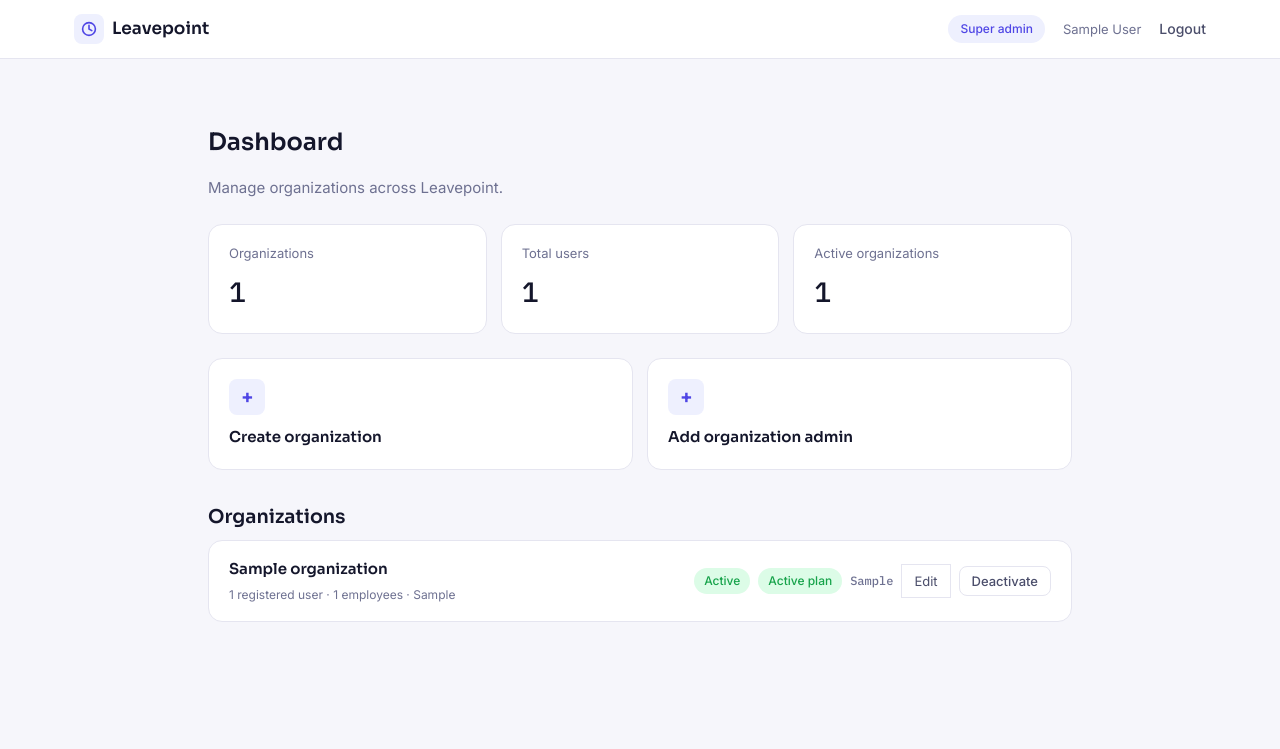
After one commit to Nikhita-Ramakanth/leave-management-portal, a Flask app: page /super-admin in a window 1280 px wide. The commit adds this page. Shown: the top 749 px of the page. Run offline with Flask 3, Linux system fonts and the light colour scheme; a user stored in the database is signed in; tables that the repository leaves empty hold one stand-in row (values such as "Sample post").

Commit message:
Add Super Admin dashboard, organization management, and UI redesign

```diff
--- a/app.py
+++ b/app.py
@@ -18,6 +18,15 @@ class Organization(db.Model):
     name = db.Column(db.String(150), nullable=False)
     is_active = db.Column(db.Boolean, nullable=False, default=True)
     created_at = db.Column(db.DateTime, default=datetime.utcnow)
+    industry = db.Column(db.String(100), nullable=True)
+    contact_email = db.Column(db.String(120), nullable=True)
+    contact_phone = db.Column(db.String(20), nullable=True)
+    address = db.Column(db.String(255), nullable=True)
+    website = db.Column(db.String(255), nullable=True)
+    employee_count = db.Column(db.Integer, nullable=True)
+    subscription_type = db.Column(db.String(20), nullable=True)
+    subscription_status = db.Column(db.String(20), nullable=True)
+    subscription_start_date = db.Column(db.Date, nullable=True)
 
 
 class Holiday(db.Model):
@@ -96,6 +105,8 @@ def create_app(test_config=None):
 
     @app.route("/")
     def home():
+        if current_user.is_authenticated and current_user.is_super_admin:
+            return redirect("/super-admin")
         return render_template("index.html")
 
     @app.route("/apply", methods=["GET", "POST"])
@@ -203,6 +214,8 @@ def create_app(test_config=None):
             user = User.query.filter_by(email=request.form["email"]).first()
             if user and check_password_hash(user.password_hash, request.form["password"]):
                 login_user(user)
+                if user.is_super_admin:
+                    return redirect("/super-admin")
                 return redirect("/")
             return "Invalid email or password"
         return render_template("login.html")
@@ -305,6 +318,84 @@ def create_app(test_config=None):
         db.session.commit()
         return redirect("/users")
 
+    @app.route("/super-admin")
+    @login_required
+    def super_admin_dashboard():
+        if not current_user.is_super_admin:
+            return "Access denied - Super Admins only", 403
+        organizations = Organization.query.order_by(Organization.created_at.desc()).all()
+        total_orgs = len(organizations)
+        total_users = User.query.filter(User.organization_id.isnot(None)).count()
+        active_orgs = Organization.query.filter_by(is_active=True).count()
+        return render_template(
+            "super_admin_dashboard.html",
+            organizations=organizations,
+            total_orgs=total_orgs,
+            total_users=total_users,
+            active_orgs=active_orgs
+        )
+
+    @app.route("/super-admin/admins/new", methods=["GET", "POST"])
+    @login_required
+    def create_org_admin():
+        if not current_user.is_super_admin:
+            return "Access denied - Super Admins only", 403
+        if request.method == "POST":
+            if request.form["password"] != request.form["confirm_password"]:
+                return "Passwords do not match", 400
+            if len(request.form["password"]) < 8:
+                return "Password must be at least 8 characters", 400
+            if User.query.filter_by(email=request.form["email"]).first():
+                return "An account with this email already exists", 400
+
+            hashed_password = generate_password_hash(request.form["password"])
+            new_admin = User(
+                name=request.form["name"],
+                email=request.form["email"],
+                password_hash=hashed_password,
+                role="Admin",
+                organization_id=int(request.form["organization_id"])
+            )
+            db.session.add(new_admin)
+            db.session.commit()
+            return redirect("/super-admin")
+        organizations = Organization.query.filter_by(is_active=True).order_by(Organization.name).all()
+        return render_template("create_org_admin.html", organizations=organizations)
+
+    @app.route("/super-admin/organizations/<int:org_id>/toggle-active", methods=["POST"])
+    @login_required
+    def toggle_organization_active(org_id):
+        if not current_user.is_super_admin:
+            return "Access denied - Super Admins only", 403
+        org = db.session.get(Organization, org_id)
+        if org is None:
+            return "Organization not found", 404
+        org.is_active = not org.is_active
+        db.session.commit()
+        return redirect("/super-admin")
+
+    @app.route("/super-admin/organizations/<int:org_id>/edit", methods=["GET", "POST"])
+    @login_required
+    def edit_organization(org_id):
+        if not current_user.is_super_admin:
+            return "Access denied - Super Admins only", 403
+        org = db.session.get(Organization, org_id)
+        if org is None:
+            return "Organization not found", 404
+        if request.method == "POST":
+            org.name = request.form["name"]
+            org.industry = request.form.get("industry") or None
+            org.contact_email = request.form.get("contact_email") or None
+            org.contact_phone = request.form.get("contact_phone") or None
+            org.address = request.form.get("address") or None
+            org.website = request.form.get("website") or None
+            org.employee_count = int(request.form["employee_count"]) if request.form.get("employee_count") else None
+            org.subscription_type = request.form.get("subscription_type") or None
+            org.subscription_status = request.form.get("subscription_status") or None
+            db.session.commit()
+            return redirect("/super-admin")
+        return render_template("edit_organization.html", org=org)
+
     @app.cli.command("create-admin")
     def create_admin():
         import getpass
@@ -341,6 +432,28 @@ def create_app(test_config=None):
         db.session.commit()
         print(f"{user.name} ({user.email}) promoted to Super Admin.")
 
+    @app.route("/super-admin/organizations/new", methods=["GET", "POST"])
+    @login_required
+    def create_organization():
+        if not current_user.is_super_admin:
+            return "Access denied - Super Admins only", 403
+        if request.method == "POST":
+            new_org = Organization(
+                name=request.form["name"],
+                industry=request.form.get("industry") or None,
+                contact_email=request.form.get("contact_email") or None,
+                contact_phone=request.form.get("contact_phone") or None,
+                address=request.form.get("address") or None,
+                website=request.form.get("website") or None,
+                employee_count=int(request.form["employee_count"]) if request.form.get("employee_count") else None,
+                subscription_type=request.form.get("subscription_type") or None,
+                subscription_status=request.form.get("subscription_status") or None
+            )
+            db.session.add(new_org)
+            db.session.commit()
+            return redirect("/super-admin")
+        return render_template("create_organization.html")
+
     return app
 
 
--- a/static/style.css
+++ b/static/style.css
@@ -1,20 +1,20 @@
 :root {
-  --ink: #151A33;
-  --ink-soft: #4A4E63;
-  --muted: #6B6F85;
-  --bg: #F5F6FA;
+  --ink: #14162B;
+  --ink-soft: #4B4E6B;
+  --muted: #6E7191;
+  --bg: #F6F6FB;
   --surface: #FFFFFF;
-  --border: #E4E6ED;
-  --border-soft: #EEF0F4;
-  --accent: #2A4FCC;
-  --accent-hover: #1F3DA6;
-  --accent-soft: #EEF2FC;
-  --success: #639922;
-  --success-bg: #EAF3DE;
-  --warning: #BA7517;
-  --warning-bg: #FAEEDA;
-  --danger: #E24B4A;
-  --danger-bg: #FCEBEB;
+  --border: #E5E5F0;
+  --border-soft: #EFEFF7;
+  --accent: #4F46E5;
+  --accent-hover: #4338CA;
+  --accent-soft: #EEF0FE;
+  --success: #16A34A;
+  --success-bg: #DCFCE7;
+  --warning: #D97706;
+  --warning-bg: #FEF3C7;
+  --danger: #DC2626;
+  --danger-bg: #FEE2E2;
   --radius: 8px;
   --radius-lg: 14px;
 }
@@ -31,14 +31,15 @@ body {
 }
 
 h1, h2, h3 {
-  font-family: 'Space Grotesk', sans-serif;
-  font-weight: 500;
+  font-family: 'Sora', sans-serif;
+  font-weight: 600;
   color: var(--ink);
   margin: 0 0 8px;
 }
 
 h1 { font-size: 24px; }
 h2 { font-size: 19px; }
+h3 { font-size: 16px; }
 
 a {
   color: var(--accent);
@@ -48,6 +49,12 @@ a:hover { text-decoration: underline; }
 
 .page {
   max-width: 960px;
+  margin: 0 auto;
+  padding: 32px 24px 64px;
+}
+
+.page-wide {
+  max-width: 1180px;
   margin: 0 auto;
   padding: 32px 24px 64px;
 }
@@ -66,7 +73,7 @@ a:hover { text-decoration: underline; }
   border-bottom: 1px solid var(--border);
 }
 .topbar-inner {
-  max-width: 960px;
+  max-width: 1180px;
   margin: 0 auto;
   padding: 14px 24px;
   display: flex;
@@ -77,7 +84,7 @@ a:hover { text-decoration: underline; }
   display: flex;
   align-items: center;
   gap: 8px;
-  font-family: 'Space Grotesk', sans-serif;
+  font-family: 'Sora', sans-serif;
   font-weight: 600;
   font-size: 17px;
   color: var(--ink);
@@ -98,6 +105,7 @@ a:hover { text-decoration: underline; }
 .nav-links a:not(.btn) { color: var(--ink-soft); font-weight: 500; }
 .nav-links a.btn { color: #fff; }
 .nav-links a:hover { color: var(--accent); text-decoration: none; }
+.nav-links a.nav-active { color: var(--accent); }
 .nav-spacer { flex: 1; }
 .balance-pill {
   font-family: 'IBM Plex Mono', monospace;
@@ -106,6 +114,16 @@ a:hover { text-decoration: underline; }
   color: var(--accent);
   border-radius: 20px;
   padding: 4px 12px;
+}
+.super-admin-pill {
+  display: inline-flex;
+  align-items: center;
+  font-size: 12px;
+  font-weight: 500;
+  color: var(--accent);
+  background: var(--accent-soft);
+  padding: 4px 12px;
+  border-radius: 20px;
 }
 
 /* Forms */
@@ -131,6 +149,12 @@ input:focus, select:focus, textarea:focus {
   outline: none;
   border-color: var(--accent);
 }
+.field-hint {
+  font-size: 12px;
+  color: var(--muted);
+  margin-top: -12px;
+  margin-bottom: 16px;
+}
 
 button, .btn {
   display: inline-block;
@@ -152,7 +176,8 @@ button:hover, .btn:hover { background: var(--accent-hover); }
 }
 .btn-ghost:hover { background: var(--bg); }
 .btn-danger { background: var(--danger); }
-.btn-danger:hover { background: #C23D3C; }
+.btn-danger:hover { background: #B91C1C; }
+.btn-sm { padding: 6px 12px; font-size: 13px; }
 
 /* Tables */
 table {
@@ -178,7 +203,7 @@ td {
 }
 td.mono { font-family: 'IBM Plex Mono', monospace; font-size: 13px; color: var(--ink-soft); }
 
-/* Status badges */
+/* Status badges — leave request workflow */
 .badge {
   display: inline-block;
   font-size: 12px;
@@ -191,5 +216,116 @@ td.mono { font-family: 'IBM Plex Mono', monospace; font-size: 13px; color: var(-
 .badge-approved { background: var(--success-bg); color: var(--success); }
 .badge-rejected { background: var(--danger-bg); color: var(--danger); }
 
+/* Status badges — organization is_active */
+.badge-org-active { background: var(--success-bg); color: var(--success); }
+.badge-org-inactive { background: var(--danger-bg); color: var(--danger); }
+
+/* Status badges — subscription_status */
+.badge-sub-trial { background: var(--warning-bg); color: var(--warning); }
+.badge-sub-active { background: var(--success-bg); color: var(--success); }
+.badge-sub-pastdue { background: var(--warning-bg); color: var(--warning); }
+.badge-sub-cancelled { background: var(--danger-bg); color: var(--danger); }
+
 .muted { color: var(--muted); font-size: 13px; }
 .subtitle { color: var(--muted); margin-bottom: 24px; }
+
+/* Tile grid system — Super Admin dashboard */
+.tile-grid {
+  display: grid;
+  grid-template-columns: repeat(auto-fit, minmax(160px, 1fr));
+  gap: 14px;
+  margin-bottom: 24px;
+}
+
+.stat-tile {
+  background: var(--surface);
+  border: 1px solid var(--border);
+  border-radius: var(--radius-lg);
+  padding: 18px 20px;
+}
+.stat-tile .stat-label {
+  font-size: 13px;
+  color: var(--muted);
+  margin-bottom: 6px;
+}
+.stat-tile .stat-value {
+  font-family: 'IBM Plex Mono', monospace;
+  font-size: 28px;
+  font-weight: 500;
+  color: var(--ink);
+}
+
+.action-tile-grid {
+  display: grid;
+  grid-template-columns: repeat(auto-fit, minmax(200px, 1fr));
+  gap: 14px;
+  margin-bottom: 32px;
+}
+.action-tile {
+  display: flex;
+  flex-direction: column;
+  align-items: flex-start;
+  gap: 10px;
+  background: var(--surface);
+  border: 1px solid var(--border);
+  border-radius: var(--radius-lg);
+  padding: 20px;
+  text-align: left;
+  cursor: pointer;
+  transition: border-color 0.15s ease;
+}
+.action-tile:hover {
+  border-color: var(--accent);
+  text-decoration: none;
+}
+.action-tile .action-icon {
+  width: 36px; height: 36px;
+  border-radius: 8px;
+  background: var(--accent-soft);
+  color: var(--accent);
+  display: flex; align-items: center; justify-content: center;
+  font-size: 18px;
+  font-weight: 600;
+}
+.action-tile .action-label {
+  font-family: 'Sora', sans-serif;
+  font-weight: 600;
+  font-size: 15px;
+  color: var(--ink);
+}
+
+.org-list {
+  display: flex;
+  flex-direction: column;
+  gap: 10px;
+}
+.org-tile {
+  display: flex;
+  justify-content: space-between;
+  align-items: center;
+  background: var(--surface);
+  border: 1px solid var(--border);
+  border-radius: var(--radius-lg);
+  padding: 16px 20px;
+}
+.org-tile .org-name {
+  font-family: 'Sora', sans-serif;
+  font-weight: 600;
+  font-size: 15px;
+  color: var(--ink);
+  margin-bottom: 4px;
+}
+.org-tile .org-meta {
+  font-size: 12px;
+  color: var(--muted);
+}
+.org-tile .org-badges {
+  display: flex;
+  align-items: center;
+  gap: 8px;
+}
+.org-tile .org-sub-type {
+  font-size: 12px;
+  color: var(--muted);
+  font-family: 'IBM Plex Mono', monospace;
+}
--- a/templates/base.html
+++ b/templates/base.html
@@ -3,7 +3,7 @@
 <head>
     <title>{% block title %}Leavepoint{% endblock %}</title>
     <link rel="preconnect" href="https://fonts.googleapis.com">
-    <link href="https://fonts.googleapis.com/css2?family=Space+Grotesk:wght@500;600&family=Inter:wght@400;500&family=IBM+Plex+Mono:wght@500&display=swap" rel="stylesheet">
+    <link href="https://fonts.googleapis.com/css2?family=Sora:wght@500;600;700&family=Inter:wght@400;500&family=IBM+Plex+Mono:wght@500&display=swap" rel="stylesheet">
     <link rel="stylesheet" href="{{ url_for('static', filename='style.css') }}">
 </head>
 <body>
@@ -11,11 +11,18 @@
         <div class="topbar-inner">
             <div class="brand">
                 <div class="brand-mark">
-                    <svg width="16" height="16" viewBox="0 0 20 20"><circle cx="10" cy="10" r="8" fill="none" stroke="#2A4FCC" stroke-width="2"/><path d="M10 5.5 L10 10 L13.5 12" stroke="#2A4FCC" stroke-width="2" fill="none" stroke-linecap="round"/></svg>
+                    <svg width="16" height="16" viewBox="0 0 20 20"><circle cx="10" cy="10" r="8" fill="none" stroke="#4F46E5" stroke-width="2"/><path d="M10 5.5 L10 10 L13.5 12" stroke="#4F46E5" stroke-width="2" fill="none" stroke-linecap="round"/></svg>
                 </div>
                 Leavepoint
             </div>
-            {% if current_user.is_authenticated %}
+            {% if current_user.is_authenticated and current_user.is_super_admin %}
+            <div class="nav-spacer"></div>
+            <div class="nav-links">
+                <span class="super-admin-pill">Super admin</span>
+                <span class="muted">{{ current_user.name }}</span>
+                <a href="/logout">Logout</a>
+            </div>
+            {% elif current_user.is_authenticated %}
             <div class="nav-links">
                 <a href="/">Home</a>
                 <a href="/apply">Apply for leave</a>
--- /dev/null
+++ b/templates/super_admin_dashboard.html
@@ -0,0 +1,82 @@
+{% extends "base.html" %}
+{% block title %}Super Admin Dashboard — Leavepoint{% endblock %}
+{% block content %}
+
+<div class="page-wide">
+    <h1>Dashboard</h1>
+    <p class="subtitle">Manage organizations across Leavepoint.</p>
+
+    <div class="tile-grid">
+        <div class="stat-tile">
+            <div class="stat-label">Organizations</div>
+            <div class="stat-value">{{ total_orgs }}</div>
+        </div>
+        <div class="stat-tile">
+            <div class="stat-label">Total users</div>
+            <div class="stat-value">{{ total_users }}</div>
+        </div>
+        <div class="stat-tile">
+            <div class="stat-label">Active organizations</div>
+            <div class="stat-value">{{ active_orgs }}</div>
+        </div>
+    </div>
+
+    <div class="action-tile-grid">
+        <a class="action-tile" href="/super-admin/organizations/new">
+            <div class="action-icon">+</div>
+            <div class="action-label">Create organization</div>
+        </a>
+        <a class="action-tile" href="/super-admin/admins/new">
+            <div class="action-icon">+</div>
+            <div class="action-label">Add organization admin</div>
+        </a>
+    </div>
+
+    <h2>Organizations</h2>
+    <div class="org-list">
+        {% for org in organizations %}
+        <div class="org-tile">
+            <div>
+                <div class="org-name">{{ org.name }}</div>
+                <div class="org-meta">
+                    {{ org.users|length }} registered user{{ 's' if org.users|length != 1 else '' }}{% if org.employee_count %} · {{ org.employee_count }} employees {% endif %}{% if org.industry %} · {{ org.industry }}{% endif %}
+                </div>
+            </div>
+            <div class="org-badges">
+                {% if org.is_active %}
+                <span class="badge badge-org-active">Active</span>
+                {% else %}
+                <span class="badge badge-org-inactive">Inactive</span>
+                {% endif %}
+
+                {% if org.subscription_status == "Trial" %}
+                <span class="badge badge-sub-trial">Trial</span>
+                {% elif org.subscription_status == "Active" %}
+                <span class="badge badge-sub-active">Active plan</span>
+                {% elif org.subscription_status == "Past Due" %}
+                <span class="badge badge-sub-pastdue">Past due</span>
+                {% elif org.subscription_status == "Cancelled" %}
+                <span class="badge badge-sub-cancelled">Cancelled</span>
+                {% endif %}
+
+                {% if org.subscription_type %}
+                <span class="org-sub-type">{{ org.subscription_type }}</span>
+                {% endif %}
+
+                <a href="/super-admin/organizations/{{ org.id }}/edit" class="btn-ghost btn-sm">Edit</a>
+                <form method="POST" action="/super-admin/organizations/{{ org.id }}/toggle-active" style="margin: 0;">
+                    {% if org.is_active %}
+                    <button type="submit" class="btn-ghost btn-sm">Deactivate</button>
+                    {% else %}
+                    <button type="submit" class="btn-sm">Activate</button>
+                    {% endif %}
+                </form>
+            </div>
+        </div>
+        {% else %}
+        <p class="muted">No organizations yet. Create the first one above.</p>
+        {% endfor %}
+    </div>
+</div>
+
+{% endblock %}
```
Also changed, not shown: migrations/versions/3c4ec43ddd93_add_profile_and_subscription_fields_to_.py (added, +48 -0 lines), templates/create_org_admin.html (added, +34 -0 lines), templates/create_organization.html (added, +52 -0 lines), templates/edit_organization.html (added, +52 -0 lines), tests/test_app.py (+176 -0 lines).
